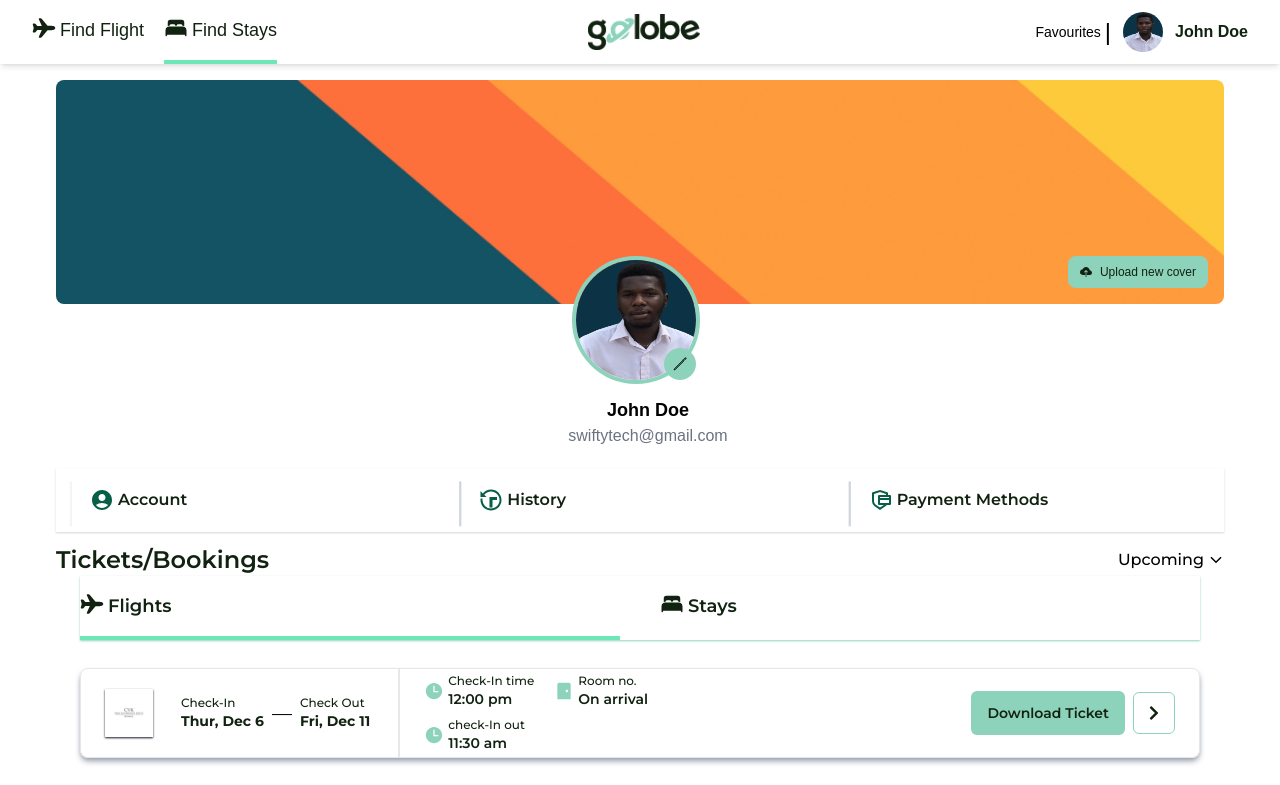
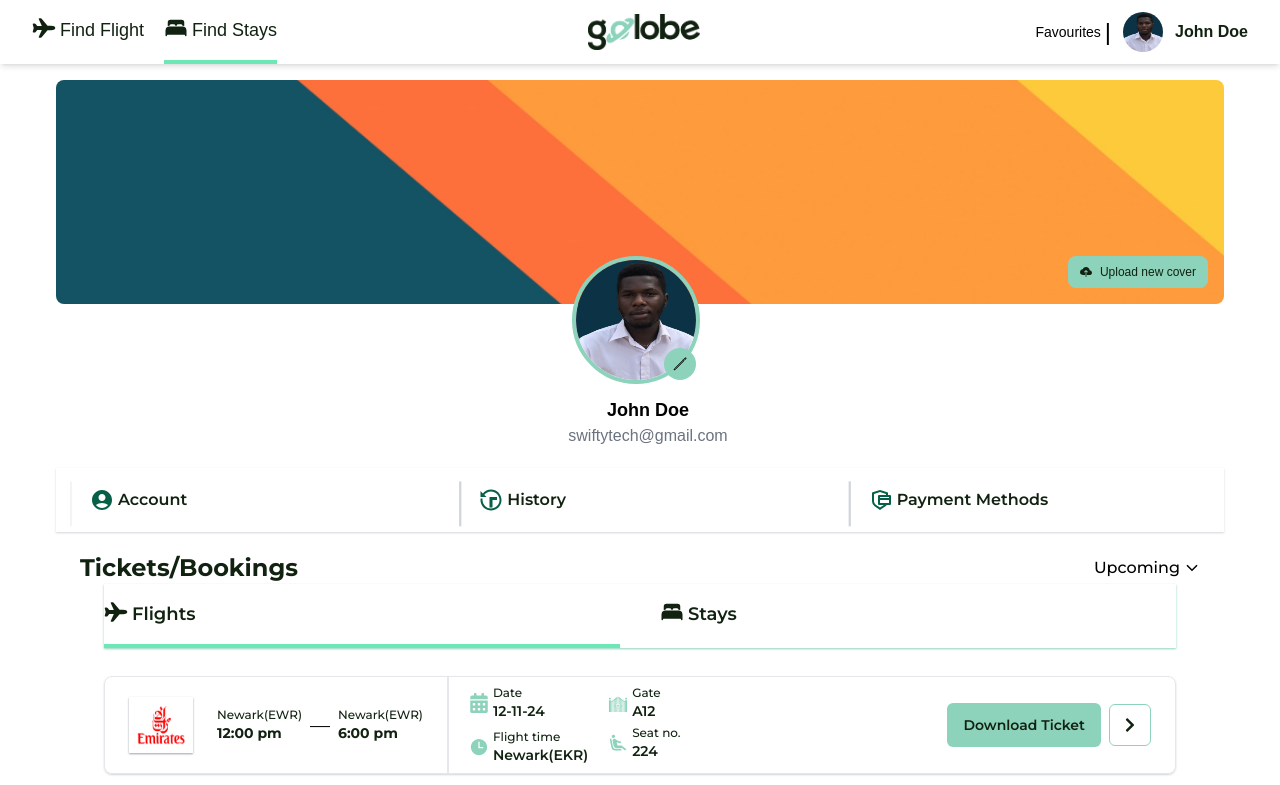
Before and after one commit to Heritagify/Travelling-Website, a React (Vite) app: page /account in a window 1280 px wide. Shown: the top 785 px of the page. Built offline with nearby package versions, Linux system fonts and the light colour scheme; some icons are missing; a web font is replaced by a local one.

Commit message:
designed the stay ticket

```diff
--- a/src/AccounFlows/history/FlightTicket.jsx
+++ b/src/AccounFlows/history/FlightTicket.jsx
@@ -9,51 +9,51 @@ import { FaChevronRight } from "react-icons/fa";
 function FlightTicket({ data }) {
   return (
     <div className="flex justify-between items-center px-6 rounded-lg shadow-gray-300 border shadow-sm mt-7 mx-6">
-      <div className='flex items-center space-x-8'>
-        <img src={data.image} className=' shadow-sm shadow-gray-400 p-2 w-12 h-12'/>
+      <div className='flex items-center space-x-6'>
+        <img src={data.image} className=' shadow-sm shadow-gray-400 p-2 w-16 h-14'/>
         <div className="ml-4">
-          <div className='flex gap-1 items-center'>
+          <div className='flex gap-2 items-center'>
             <div>
-              <h4 className='font-monts text-sm text-blackGreen font-medium'>{data.origin}</h4>
-              <p className='font-bold text-blackGreen font-monts border-2 border-red-500'>{data.departureTime}</p>
+              <h4 className='font-monts text-xs text-blackGreen font-medium'>{data.origin}</h4>
+              <p className='font-bold text-sm text-blackGreen font-monts'>{data.departureTime}</p>
             </div>
             <span className='flex items-center font-monts text-xl'>—</span>
             <div>
-              <h4 className='font-monts text-sm text-blackGreen font-medium'>{data.destination}</h4>
-              <p className='font-bold text-blackGreen font-monts'>{data.arrivalTime}</p>
+              <h4 className='font-monts text-xs text-blackGreen font-medium'>{data.destination}</h4>
+              <p className='font-bold text-sm text-blackGreen font-monts'>{data.arrivalTime}</p>
             </div>
           </div>
         </div>
-        <div className='flex gap-5 border-gray-200 border-l-2 pl-2'>
-          <div className='space-y-1'>
+        <div className='flex gap-5 border-gray-200 border-l-2 py-2 pl-5'>
+          <div className='space-y-2'>
             <div className='flex gap-1 items-center'>
-              <FaCalendarAlt className='text-mintGreen text-3xl'/>
+              <FaCalendarAlt className='text-mintGreen text-xl'/>
               <div className=''>
-                <h4 className='font-monts text-sm text-blackGreen font-medium'>Date</h4>
-                <p className='font-semibold text-blackGreen font-monts'>{data.date}</p>
+                <h4 className='font-monts text-xs text-blackGreen font-medium'>Date</h4>
+                <p className='font-semibold text-sm text-blackGreen font-monts'>{data.date}</p>
               </div>
             </div>
             <div className='flex gap-1 items-center'>
-              <IoTime className='text-mintGreen text-3xl'/>
+              <IoTime className='text-mintGreen text-xl'/>
               <div className=''>
-                <h4 className='font-monts text-blackGreen text-sm font-medium'>Flight time</h4>
-                <p className='font-semibold text-blackGreen text- font-monts'>{data.flightTime}</p>
+                <h4 className='font-monts text-blackGreen text-xs font-medium'>Flight time</h4>
+                <p className='font-semibold text-blackGreen text-sm font-monts'>{data.flightTime}</p>
               </div>
             </div>
           </div>
           <div className='space-y-1'>
             <div className='flex gap-1 items-center'>
-              <GiGate className='text-mintGreen text-3xl'/>
+              <GiGate className='text-mintGreen text-xl'/>
               <div>
-                <h4 className='font-monts text-blackGreen font-medium text-sm'>Gate</h4>
-                <p className='font-semibold text-blackGreen font-monts'>{data.gate}</p>
+                <h4 className='font-monts text-blackGreen font-medium text-xs'>Gate</h4>
+                <p className='font-semibold text-sm text-blackGreen font-monts'>{data.gate}</p>
               </div>
             </div>
             <div className='flex gap-1 items-center'>
-              <MdOutlineAirlineSeatReclineExtra className='text-mintGreen text-4xl'/>
+              <MdOutlineAirlineSeatReclineExtra className='text-mintGreen text-xl'/>
               <div>
-                <h4 className='font-monts text-blackGreen font-medium text-sm'>Seat no.</h4>
-                <p className='font-semibold text-blackGreen font-monts'>{data.seatNo}</p>
+                <h4 className='font-monts text-blackGreen font-medium text-xs'>Seat no.</h4>
+                <p className='font-semibold text-sm text-blackGreen font-monts'>{data.seatNo}</p>
               </div>
             </div>
           </div>
--- a/src/AccounFlows/history/StayTicket.jsx
+++ b/src/AccounFlows/history/StayTicket.jsx
@@ -8,7 +8,7 @@ function StayTicket({ data }) {
   return (
     <div className="flex justify-between items-center px-6 rounded-lg shadow-gray-400 border shadow-md mt-7 mx-6">
       <div className='flex items-center space-x-7'>
-        <img src={data.image} className=' shadow-sm shadow-gray-900 p-2 w-12 h-12'/>
+        <img src={data.image} className=' shadow-sm shadow-gray-900 p-2 w-20 h-16'/>
         <div className="ml-4">
           <div className='flex gap-2 items-center'>
             <div>
@@ -51,8 +51,8 @@ function StayTicket({ data }) {
         </div>
       </div>
       <div className='flex space-x-2 items-center'>
-        <button className='font-semibold font-monts rounded-md text-sm text-blackGreen bg-mintGreen items-center p-3 px-4'>Download Ticket</button>
-        <button className='border border-mintGreen p-3 items-center rounded-md'>
+        <button className='font-semibold font-monts rounded-md text-xs text-blackGreen bg-mintGreen hover:bg-blackGreen hover:text-mintGreen items-center p-3 px-4'>Download Ticket</button>
+        <button className='border border-mintGreen p-3 items-center rounded-md hover:bg-lightMint'>
           <FaChevronRight className='text-blackGreen'/>
         </button>
       </div>
--- a/src/AccounFlows/history/TicketsBookings.jsx
+++ b/src/AccounFlows/history/TicketsBookings.jsx
@@ -4,11 +4,11 @@ import { IoAirplane, IoBed } from 'react-icons/io5';
 import Emirate from "../../assets/emirates-airline.png"
 import Cvk from "../../assets/cvk.png";
 
-// import FlightTicket from './FlightTicket';
+import FlightTicket from './FlightTicket';
 import StayTicket from './StayTicket';
 
 const TicketsBookings = () => {
-  const flightTicketData = [  // Define flight ticket data here
+  const flightTicketData = [
     {
       image: Emirate,
       origin: 'Newark(EWR)',
@@ -43,9 +43,9 @@ const TicketsBookings = () => {
       seatNo: '224'
     },
 ];
-  const stayTicketData = [  // Define flight ticket data here
+  const stayTicketData = [
     {
-        image: Cvk,
+      image: Cvk,
       origin: 'Check-In',
       arrivalTime: 'Thur, Dec 6',
       leave: 'Check Out',
@@ -55,7 +55,7 @@ const TicketsBookings = () => {
       roomNo: 'On arrival'
     },
     {
-        image: Cvk,
+      image: Cvk,
       origin: 'Check-In',
       arrivalTime: 'Thur, Dec 6',
       leave: 'Check Out',
@@ -65,7 +65,7 @@ const TicketsBookings = () => {
       roomNo: 'On arrival'
     },
     {
-        image: Cvk,
+      image: Cvk,
       origin: 'Check-In',
       arrivalTime: 'Thur, Dec 6',
       leave: 'Check Out',
@@ -77,9 +77,9 @@ const TicketsBookings = () => {
 ];
 
   return (
-    <div className='mx-14 '>
-      <div className='flex justify-between mt-3'>
-        <h1 className=' text-2xl font-semibold font-monts text-blackGreen'>Tickets/Bookings</h1>
+    <div className='mx-20'>
+      <div className='flex justify-between mt-5'>
+        <h1 className=' text-2xl font-bold font-monts text-blackGreen'>Tickets/Bookings</h1>
         <button className='flex items-center gap-1 font-medium font-monts'>Upcoming <IoChevronDownSharp /></button>
       </div>
 
@@ -92,9 +92,9 @@ const TicketsBookings = () => {
         </div>
       </div>
 
-      {/* {flightTicketData.map((ticket, index) => (
+      {flightTicketData.map((ticket, index) => (
         <FlightTicket key={index} data={ticket} />
-      ))} */}
+      ))}
       {stayTicketData.map((ticket, index) => (
         <StayTicket key={index} data={ticket} />
       ))}
```
